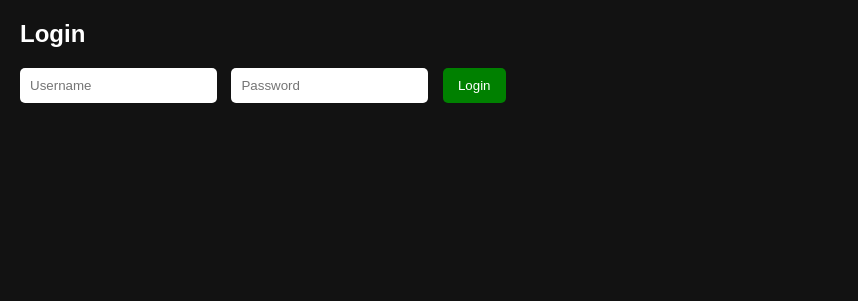
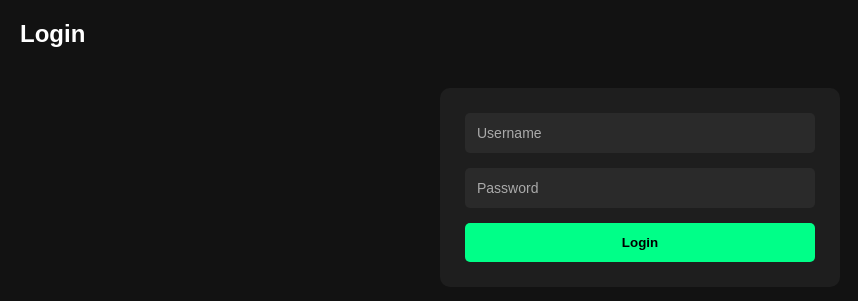
Before and after one commit to Annu9111/AI_Study_Tracker, a Flask app: page /login in a window 1280 px wide. Shown: the part 56-357 px from the top of the page, without its empty margins (0-858 px from the left). Run offline with Flask 3, Linux system fonts and the light colour scheme.

Commit message:
auth-login

```diff
--- a/templates/login.html
+++ b/templates/login.html
@@ -3,7 +3,7 @@
 {% block content %}
 <h2>Login</h2>
 
-<form method="POST" class="form">
+<form method="POST" class="auth-form">
     <input type="text" name="username" placeholder="Username" required>
     <input type="password" name="password" placeholder="Password" required>
     <button type="submit">Login</button>
```
